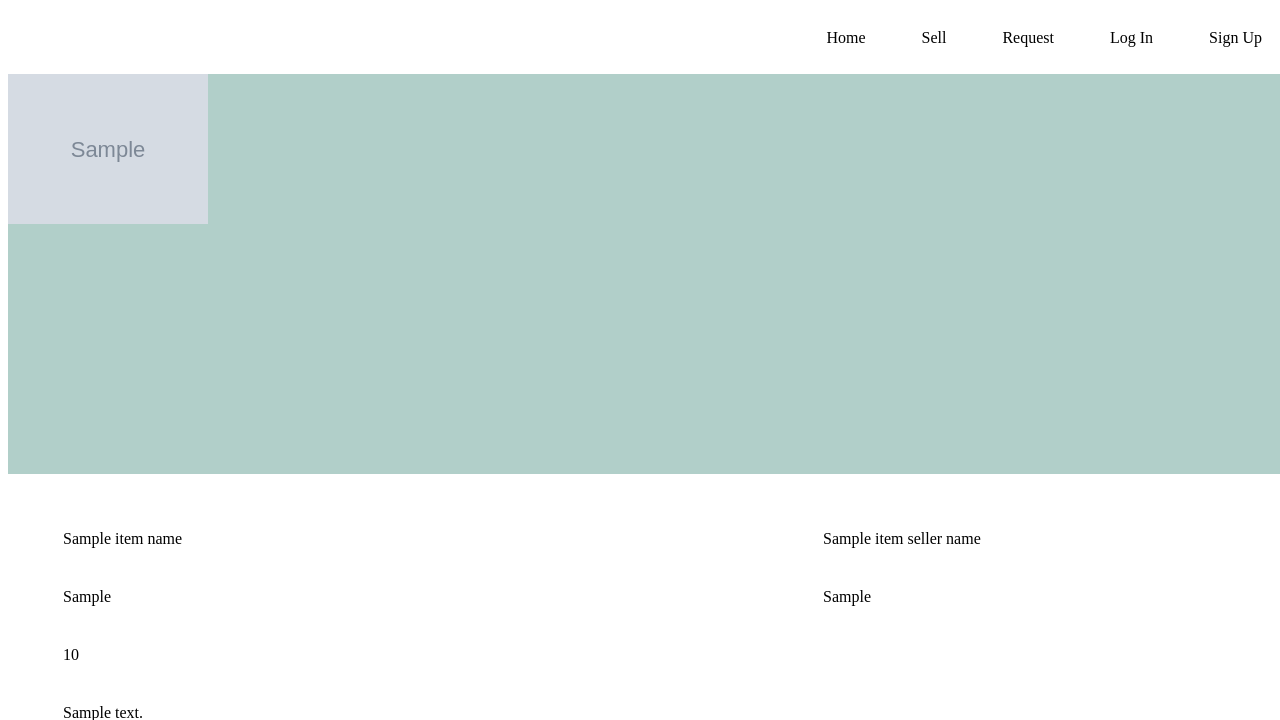
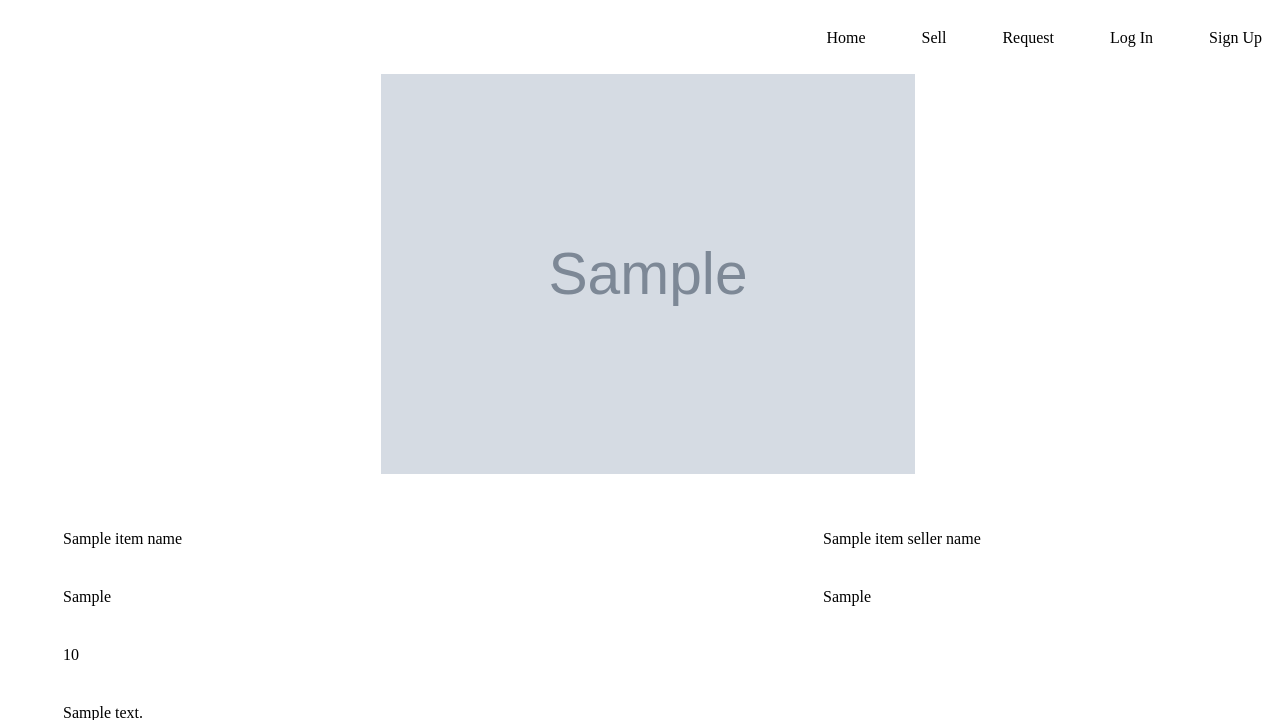
Before and after one commit to CYCKCN/FYP, a Flask app: template webpage/templates/item.html in a window 1280 px wide. Shown: the top 720 px of the page. Run offline with Flask 2, Linux system fonts and the light colour scheme; the template is opened without the code that fills it: most values are stand-ins (such as "Sample title", 1, 10 or a date in 2020); grey boxes marked "Sample" are stand-in pictures; parts of the project's set-up code (start-up, migrations or seed data) failed here and were passed over; some web fonts are replaced.

Commit message:
img-display

```diff
--- a/webpage/static/item.css
+++ b/webpage/static/item.css
@@ -36,7 +36,8 @@ html, body {
 .item-image {
     height: 400px;
     width: 100%;
-    background-color: var(--mainGreen3);
+    background-color: none;
+    text-align: center;
 }
 .user-title {
     font-family: 'Alatsi';
--- a/webpage/templates/item.html
+++ b/webpage/templates/item.html
@@ -21,7 +21,7 @@
         </div>
 
         <div class="scroll-div">
-            <p class="item-image"><img src="{{item_image}}" width="200"/></p>
+            <p class="item-image"><img src="{{item_image}}" height="400"/></p>
             <div class="info-pack">
                 <div class="question-box">
                     <p class="welcoming">{{item_name}}</p>
```
Also changed, not shown: webpage/static/data/augmented-reality-indoor-navigation-development-1.png (added).
